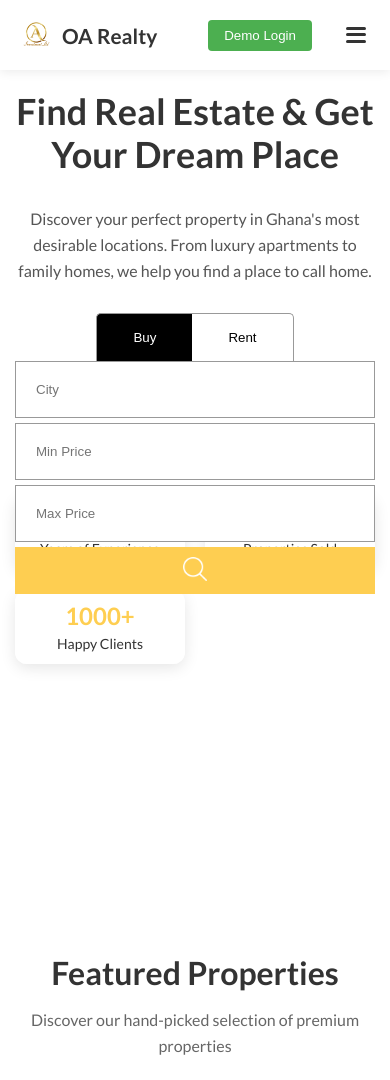
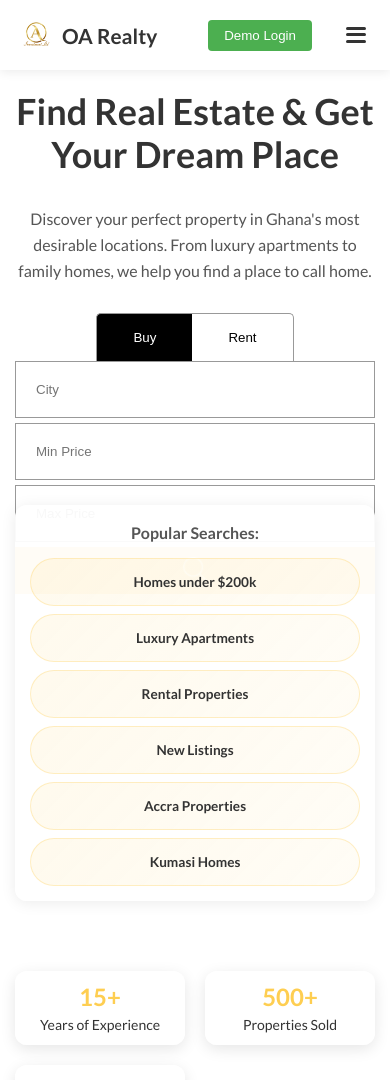
Before and after one commit to k0bby69/realestate, a React (Vite) app: page / in a window 390 px wide. Shown: the top 1080 px of the page. Built offline with nearby package versions, Linux system fonts and the light colour scheme.

Commit message:
Push popular searches down on mobile, shift left on desktop, reduce border thickness

```diff
--- a/src/components/searchBar/searchBar.scss
+++ b/src/components/searchBar/searchBar.scss
@@ -111,11 +111,16 @@
   }
 
   .quickSearchLinks {
-    margin-top: 25px;
+    margin-top: 30px;
     order: 2; // Ensure it comes after searchBar
+    clear: both; // Ensure it's below search bar
 
     @include sm {
-      display: none !important; // Hide on mobile to prevent overlapping
+      display: block !important; // Show on mobile
+      margin-top: 80px; // Push down significantly to avoid covering search bar
+      clear: both;
+      position: relative;
+      z-index: 0; // Behind search bar
     }
 
     @include md {
@@ -143,7 +148,7 @@
       display: grid;
       grid-template-columns: repeat(auto-fit, minmax(180px, 1fr));
       gap: 12px;
-      justify-items: center;
+      justify-items: flex-start; // Shift to left
 
       @include sm {
         grid-template-columns: 1fr; // Single column on mobile for better spacing
@@ -160,7 +165,7 @@
       .quickSearchBtn {
         padding: 10px 18px;
         background: linear-gradient(135deg, rgba(254, 206, 81, 0.1) 0%, rgba(254, 206, 81, 0.05) 100%);
-        border: 2px solid rgba(254, 206, 81, 0.3);
+        border: 1px solid rgba(254, 206, 81, 0.3); // Reduced border thickness from 2px to 1px
         border-radius: 25px;
         color: #333;
         text-decoration: none;
```
